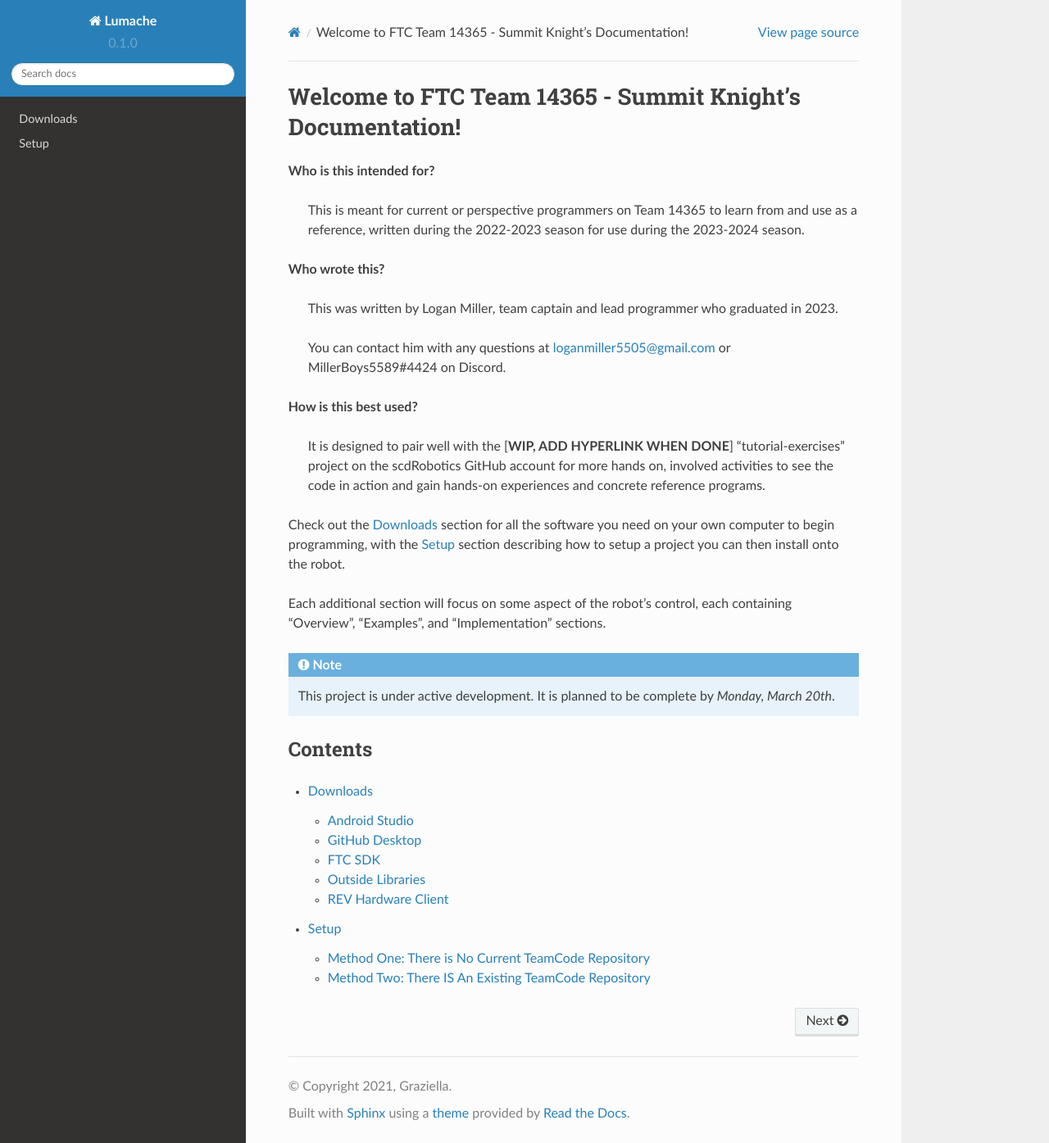
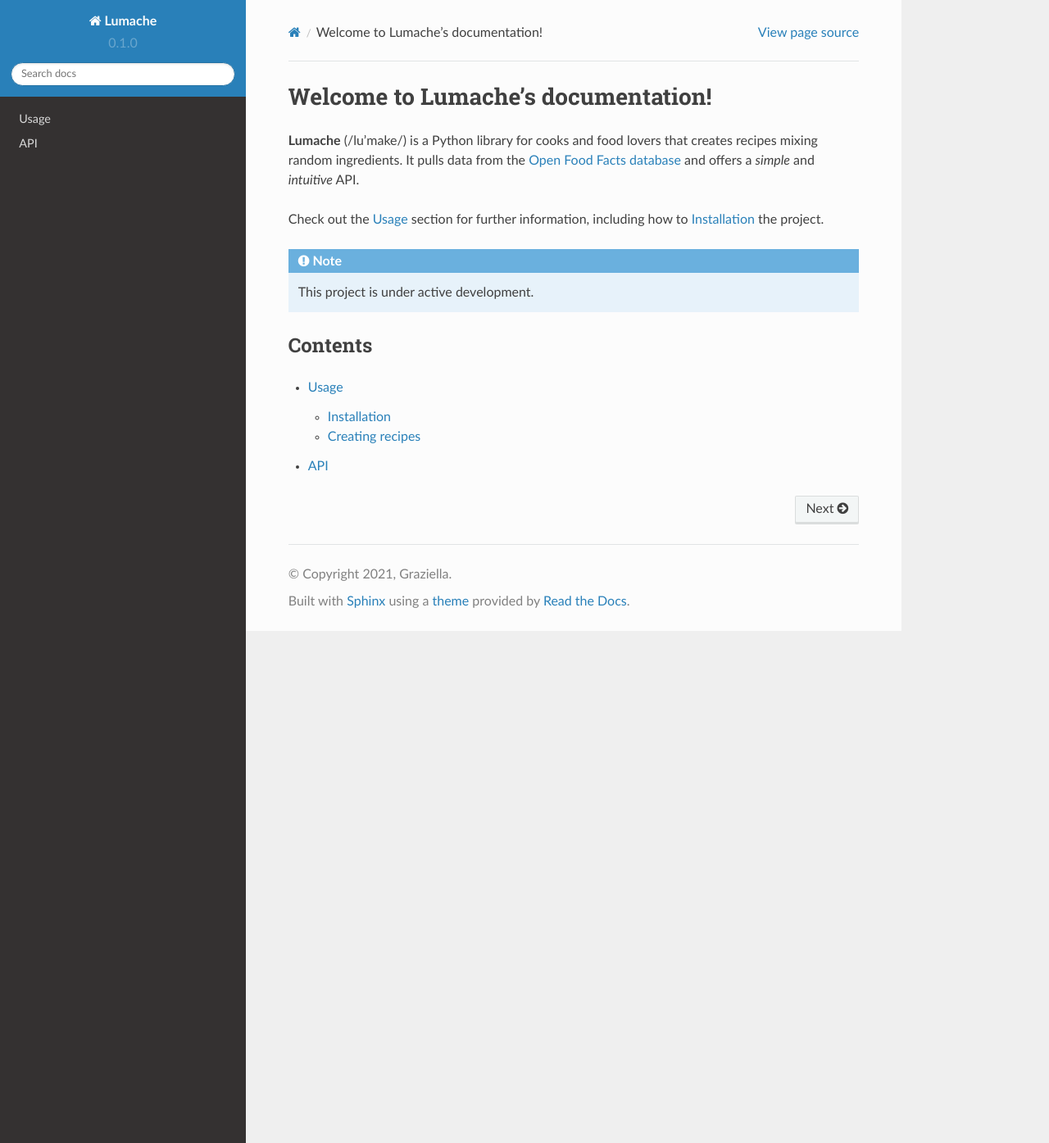
Before and after one commit to LoganMiller5505/14365-Programmer-Documentation, a Sphinx documentation site: the page built from docs/source/index.rst, in a window 1280 px wide and 1395 px high. Shown: the whole window at 82% size. Built offline with Sphinx 7.4.7 and the Read the Docs theme 2.0.0, drawn with Linux system fonts in a browser that asks for light colours.

Commit message:
Update
Old version based on scdRobotics documentation was outdated. Updated to new template

```diff
--- /dev/null
+++ b/docs/requirements.txt
@@ -0,0 +1,2 @@
+sphinx==7.1.2
+sphinx-rtd-theme==1.3.0rc1
--- a/docs/source/downloads.rst
+++ /dev/null
@@ -1,46 +0,0 @@
-Downloads
-=========
-
-.. _androidstudio:
-
-Android Studio
---------------
-Android Studio is the IDE (Integrated Development Environment) that you will do a vast majority of your standard programming in. It is a very powerful tool that checks syntax as you code and allows you to connect with the Control Hub on the robot, which then runs the programs.
-
-The latest installation executable (with a guide built in) can be found `here <https://developer.android.com/studio>`_.
-
-.. _githubdesktop:
-
-GitHub Desktop
----------------
-GitHub Desktop is a Git application which makes managing version control much easier. While Android Studio has a built in Git application, I prefer GitHub Desktop for its simplicity, which tends to help avoid breaking workflows.
-
-The latest installation executable (with a guide built in) can be found `here <https://desktop.github.com/>`_. You will need to create a GitHub account before proceeding!
-
-.. _ftcsdk:
-
-FTC SDK
--------
-The FTC SDK is the Android App that runs on the Control Hub that interacts with your code to transform it into executable robot functions.
-
-You can download a ZIP file of the current version `here <https://github.com/FIRST-Tech-Challenge/FtcRobotController>`_ under the Releases tab to the right. It is important to keep this updated whenever a new major version is released in order to pass field inspection.
-
-.. _outsidelibraries:
-
-Outside Libraries
------------------
-We utilize several outside libraries which build on the capabilities of the base SDK. Currently, we utilize the following libraries, each of which has a setup guide on the listed link:
-
-- `EasyOpenCV <https://github.com/OpenFTC/EasyOpenCV>`_ for greatly enhanced webcam functionality and customizability.
-- `EOCV AprilTag Plugin <https://github.com/OpenFTC/EOCV-AprilTag-Plugin>`_ to allow detection of `AprilTags <https://april.eecs.umich.edu/software/apriltag>`_.
-- `Roadrunner <https://github.com/acmerobotics/road-runner>`_ for vastly improved control of drivetrain movements. I would stay away from the 1.0 beta release and stick with whatever the most current 0.x.x version is, as these are more widely used and tested as stable (with the added bonus of not breaking our current functions). I also would reccomend following `this <https://learnroadrunner.com/installing.html#method-2-installing-rr-on-your-project>`_ install guide, as it is overall much simpler and more clear.
-
-There are, of course, many additional libraries beyond these that you may find usage in, the primary one being `OpMode Tuner <https://github.com/OpenFTC/FTC-OpMode-Tuner>`_. I have strayed away from this due to build stability concerns and the fact that I prefer the more widely tested FTC Dashboard (a library built within the Roadrunner install which allows changing variables and outputting graphs) interface, even though admittedly, FTC dashboard is slower to make changes with. All this apart from the fact that inputs like these can be handled just as well by the gamepads. However, it is certainly a resource that you are free to explore, just at your own risk.
-
-.. _revhardwareclient:
-
-REV Hardware Client
--------------------
-REV Hardware Client is the easiest way to make sure your Control Hub, Expansion Hub, and Driver Station firmwares are up to date. Simply plug each of these into your computer while the software is running, and you can ensure you are running the most recent and competition legal versions in order to pass field inspection.
-
-The latest installation executable (with a guide built in) can be found `here <https://docs.revrobotics.com/rev-hardware-client/getting-started/installation-instructions>`_.
--- a/docs/source/index.rst
+++ b/docs/source/index.rst
@@ -1,32 +1,22 @@
-Welcome to FTC Team 14365 - Summit Knight's Documentation!
-==========================================================
+Welcome to Lumache's documentation!
+===================================
 
-**Who is this intended for?**
+**Lumache** (/lu'make/) is a Python library for cooks and food lovers
+that creates recipes mixing random ingredients.
+It pulls data from the `Open Food Facts database <https://world.openfoodfacts.org/>`_
+and offers a *simple* and *intuitive* API.
 
-   This is meant for current or perspective programmers on Team 14365 to learn from and use as a reference, written during the 2022-2023 season for use during the 2023-2024 season.
-
-**Who wrote this?**
-
-   This was written by Logan Miller, team captain and lead programmer who graduated in 2023.
-
-   You can contact him with any questions at loganmiller5505@gmail.com or MillerBoys5589#4424 on Discord.
-
-**How is this best used?**
-
-   It is designed to pair well with the [**WIP, ADD HYPERLINK WHEN DONE**] "tutorial-exercises" project on the scdRobotics GitHub account for more hands on, involved activities to see the code in action and gain hands-on experiences and concrete reference programs.
-
-Check out the :doc:`downloads` section for all the software you need on your own computer to begin programming, with the :doc:`setup` section describing how to setup a project you can then install onto the robot.
-
-Each additional section will focus on some aspect of the robot's control, each containing "Overview", "Examples", and "Implementation" sections.
+Check out the :doc:`usage` section for further information, including
+how to :ref:`installation` the project.
 
 .. note::
 
-   This project is under active development. It is planned to be complete by *Monday, March 20th*.
+   This project is under active development.
 
 Contents
 --------
 
 .. toctree::
 
-   downloads
-   setup
+   usage
+   api
--- a/docs/source/setup.rst
+++ /dev/null
@@ -1,12 +0,0 @@
-Setup
-=====
-
-.. _setupmethodone:
-
-Method One: There is No Current TeamCode Repository
----------------------------------------------------
-
-.. _setupmethodtwo:
-
-Method Two: There IS An Existing TeamCode Repository
-----------------------------------------------------
```
Also changed, not shown: docs/source/usage.rst (added, +33 -0 lines), .readthedocs.yaml (added).
